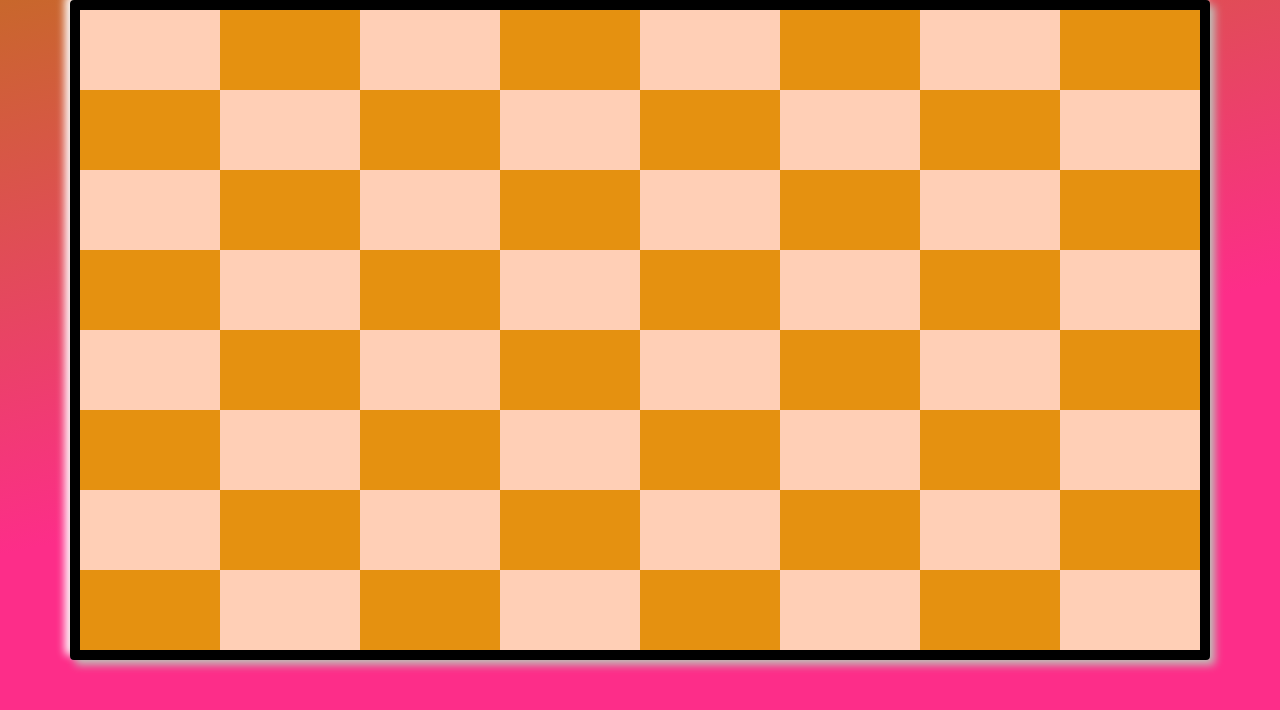
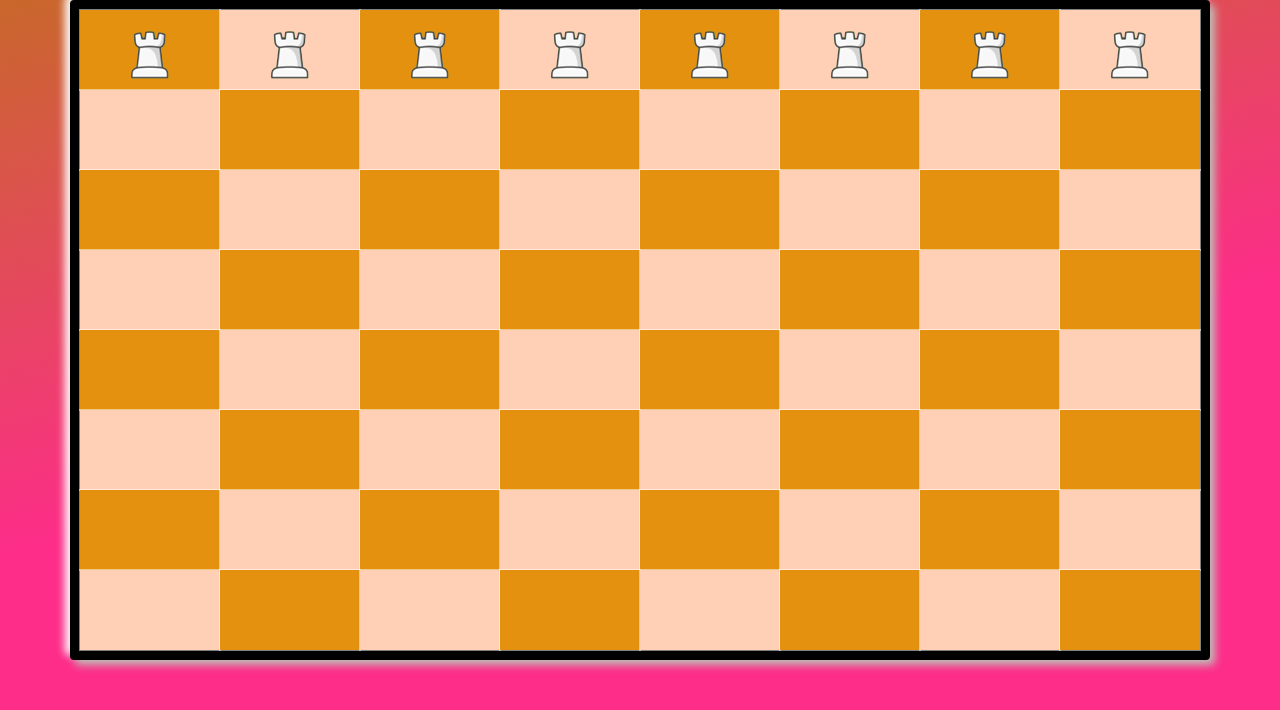
Before and after one commit to BelentPatrus/DjangoChess, a Django app: page / in a window 1280 px wide. Shown: the part 56-766 px from the top of the page. Run offline with Django 4.2, Linux system fonts and the light colour scheme.

Commit message:
frontend - worked on html/js of chessboard

```diff
--- a/mysite/chessengine/models.py
+++ b/mysite/chessengine/models.py
@@ -4,3 +4,4 @@
 
 
 # class chessboard(models.Model):
+#     chessboardSetup = JSONField()
--- /dev/null
+++ b/mysite/chessengine/piece.py
@@ -0,0 +1,4 @@
+class Piece:
+    def __init__(self, type, color):
+        self.type = type
+        self.color = color
--- a/mysite/mysite/urls.py
+++ b/mysite/mysite/urls.py
@@ -16,6 +16,7 @@
 from . import views
 from django.contrib import admin
 from django.urls import path
+from django.contrib import staticfiles
 
 
 urlpatterns = [
--- a/mysite/mysite/views.py
+++ b/mysite/mysite/views.py
@@ -2,4 +2,8 @@
 
 
 def home(request):
-    return render(request, 'index.html')
+    rangeset = range(1, 9)
+    context = {
+        "range": rangeset,
+    }
+    return render(request, 'index.html', context)
--- a/mysite/static/css/custom.css
+++ b/mysite/static/css/custom.css
@@ -46,3 +46,22 @@
     text-align: center;
     vertical-align: middle;
 }
+
+.chess-cell {
+    border: 0 solid;
+    box-shadow: inset 0 0 20px rgba(255, 255, 255, 0);
+    outline: 1px solid;
+    outline-color: rgba(255, 255, 255, .5);
+    outline-offset: 0px;
+    text-shadow: none;
+    transition: all 1250ms cubic-bezier(0.19, 1, 0.22, 1);
+}
+
+.chess-cell:hover {
+    border: 1px solid;
+    box-shadow: inset 0 0 20px rgba(255, 255, 255, .5), 0 0 20px rgba(255, 255, 255, .2);
+    outline-color: rgba(255, 255, 255, 0);
+    outline-offset: 15px;
+    text-shadow: 1px 1px 2px #427388;
+    cursor: pointer;
+}
--- a/mysite/templates/index.html
+++ b/mysite/templates/index.html
@@ -1,5 +1,6 @@
 {% extends "layout.html" %}
 {% block content %}
+    {% load static %}
     <nav class="navbar navbar-expand-lg navbar-tasks ">
         <div class="container-fluid">
             <a class="navbar-brand" href="#">Navbar</a>
@@ -12,134 +13,72 @@
             </button>
         </div>
     </nav>
-    <div class="container chessboard">
-        <div class="row">
-            <!-- 1st -->
-            <div id="a8" class="col white"></div>
-            <div id="b8" class="col black"></div>
-            <div id="c8" class="col white"></div>
-            <div id="d8" class="col black"></div>
-            <div id="e8" class="col white"></div>
-            <div id="f8" class="col black"></div>
-            <div id="g8" class="col white"></div>
-            <div id="h8" class="col black"></div>
-        </div>
-        <div class="row">
-            <!-- 2nd -->
-            <div id="a7" class="col black"></div>
-            <div id="b7" class="col white"></div>
-            <div id="c7" class="col black"></div>
-            <div id="d7" class="col white"></div>
-            <div id="e7" class="col black"></div>
-            <div id="f7" class="col white"></div>
-            <div id="g7" class="col black"></div>
-            <div id="h7" class="col white"></div>
-        </div>
-        <div class="row">
-            <!-- 1st -->
-            <div id="a6" class="col white"></div>
-            <div id="b6" class="col black"></div>
-            <div id="c6" class="col white"></div>
-            <div id="d6" class="col black"></div>
-            <div id="e6" class="col white"></div>
-            <div id="f6" class="col black"></div>
-            <div id="g6" class="col white"></div>
-            <div id="h6" class="col black"></div>
-        </div>
-        <div class="row">
-            <!-- 2nd -->
-            <div id="a5" class="col black">
-            </div>
-            <div id="b5" class="col white">
-            </div>
-            <div id="c5" class="col black">
-            </div>
-            <div id="d5" class="col white">
-            </div>
-            <div id="e5" class="col black">
-            </div>
-            <div id="f5" class="col white">
-            </div>
-            <div id="g5" class="col black">
-            </div>
-            <div id="h5" class="col white">
-            </div>
-        </div>
-        <div class="row">
-            <!-- 1st -->
-            <div id="a4" class="col white">
-            </div>
-            <div id="b4" class="col black">
-            </div>
-            <div id="c4" class="col white">
-            </div>
-            <div id="d4" class="col black">
-            </div>
-            <div id="e4" class="col white">
-            </div>
-            <div id="f4" class="col black">
-            </div>
-            <div id="g4" class="col white">
-            </div>
-            <div id="h4" class="col black">
-            </div>
-        </div>
-        <div class="row">
-            <!-- 2nd -->
-            <div id="a3" class="col black">
-            </div>
-            <div id="b3" class="col white">
-            </div>
-            <div id="c3" class="col black">
-            </div>
-            <div id="d3" class="col white">
-            </div>
-            <div id="e3" class="col black">
-            </div>
-            <div id="f3" class="col white">
-            </div>
-            <div id="g3" class="col black">
-            </div>
-            <div id="h3" class="col white">
-            </div>
-        </div>
-        <div class="row">
-            <!-- 1st -->
-            <div id="a2" class="col white">
-            </div>
-            <div id="b2" class="col black">
-            </div>
-            <div id="c2" class="col white">
-            </div>
-            <div id="d2" class="col black">
-            </div>
-            <div id="e2" class="col white">
-            </div>
-            <div id="f2" class="col black">
-            </div>
-            <div id="g2" class="col white">
-            </div>
-            <div id="h2" class="col black">
-            </div>
-        </div>
-        <div class="row">
-            <!-- 2nd -->
-            <div id="a1" class="col black">
-            </div>
-            <div id="b1" class="col white">
-            </div>
-            <div id="c1" class="col black">
-            </div>
-            <div id="d1" class="col white">
-            </div>
-            <div id="e1" class="col black">
-            </div>
-            <div id="f1" class="col white">
-            </div>
-            <div id="g1" class="col black">
-            </div>
-            <div id="h1" class="col white">
-            </div>
-        </div>
+    <div class="container-lg chessboard">
+        {% for nums in range %}
+            {% if forloop.counter|divisibleby:2 %}
+                <div class="row">
+                    {% for num in range %}
+                        {% if forloop.counter|divisibleby:2 %}
+                            <div id="{{ nums }}-{{ num }}" class="col black chess-cell"></div>
+                        {% else %}
+                            <div id="{{ nums }}-{{ num }}" class="col white chess-cell"></div>
+                        {% endif %}
+                    {% endfor %}
+                </div>
+            {% else %}
+                <div class="row">
+                    {% for num in range %}
+                        {% if forloop.counter|divisibleby:2 %}
+                            <div id="{{ nums }}-{{ num }}" class="col white chess-cell"></div>
+                        {% else %}
+                            <div id="{{ nums }}-{{ num }}" class="col black chess-cell"></div>
+                        {% endif %}
+                    {% endfor %}
+                </div>
+            {% endif %}
+        {% endfor %}
     </div>
+    <script type="text/javascript">
+        var chessboard = [
+            {
+                "type": "pawn",
+                "color": "black",
+            },
+            {
+                "type": "pawn",
+                "color": "white",
+            },
+        ]
+
+        var elements = document.getElementsByClassName("chess-cell");
+
+        var myFunction = function(btn) {
+            console.log(btn.currentTarget.id);
+        };
+
+        for (var i = 0; i < elements.length; i++) {
+            elements[i].addEventListener('click', myFunction, false);
+        }
+
+
+        var startGame = function(){
+            var arr = ["b_rook","b_horse","b_bishop","b_king","b_queen","b_bishop" ,"b_horse","b_rook",]
+            for (var i = 0; i < elements.length && i < arr.length; i++) {
+
+                var img = document.createElement("img");
+                img.src = "{% static 'img\pieces\w_rook.png' %}";
+              //  var src = document.getElementById("1-1");
+
+            //    src.appendChild(img);
+                elements[i].appendChild(img)
+            }
+        }
+
+        startGame();
+
+
+
+
+
+    </script>
 {% endblock content %}
```
